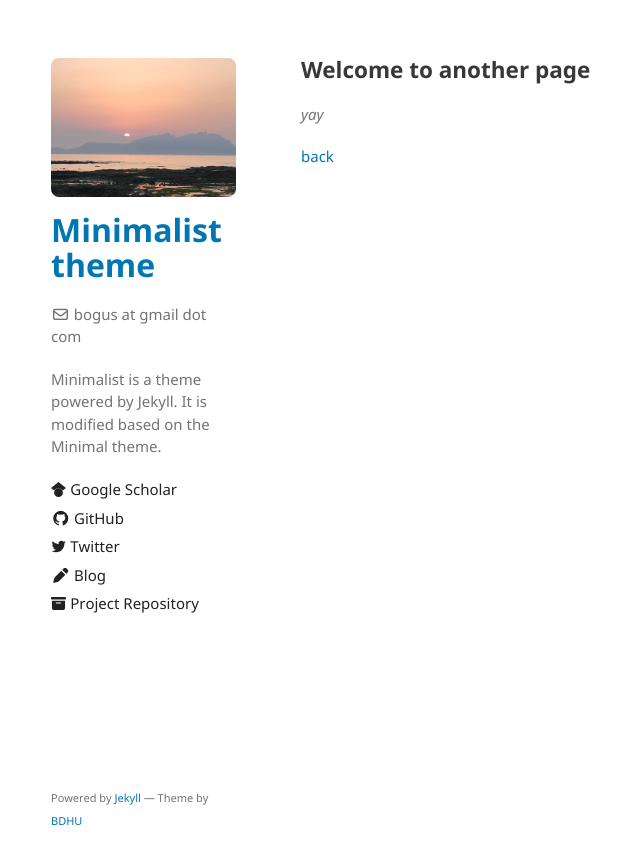
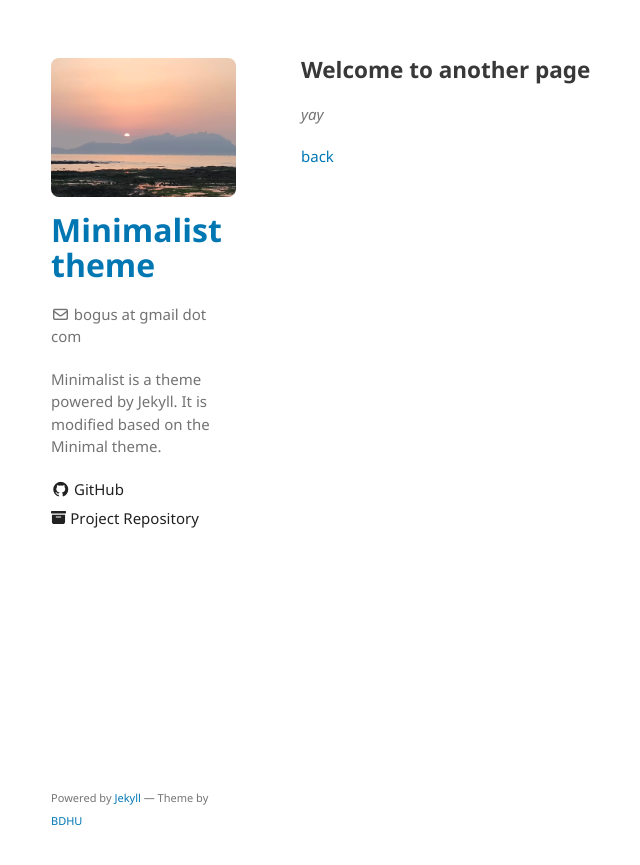
Before and after one commit to 21020007039/lmp.github.io, a Jekyll site: the page built from another-page.md, in a window 1280 px wide. Shown: the top 865 px of the page, without its empty margins (159-799 px from the left). Built offline with Jekyll 4.4.1, drawn with Linux system fonts in a browser that asks for light colours; our own code applies the rules of GitHub Pages for plain Markdown files.

Commit message:
Update _config.yml

```diff
--- a/_config.yml
+++ b/_config.yml
@@ -12,18 +12,9 @@ plugins:
 
 # You can find fonts from https://iconify.design or https://fontawesome.com. Below is just an example illustrating how to use custom icons
 sidebar:
-  - name: Google Scholar
-    icon: <svg xmlns="http://www.w3.org/2000/svg" aria-hidden="true" role="img" style="vertical-align:-0.125em;" width="1em" height="1em" preserveAspectRatio="xMidYMid meet" viewBox="0 0 24 24"><path d="M5.242 13.769L0 9.5L12 0l12 9.5l-5.242 4.269C17.548 11.249 14.978 9.5 12 9.5c-2.977 0-5.548 1.748-6.758 4.269zM12 10a7 7 0 1 0 0 14a7 7 0 0 0 0-14z" fill="currentColor"/></svg>
-    link: https://scholar.google.com/citations?user=zR6afi8AAAAJ
   - name: GitHub
     icon: <i class="fa-brands fa-github"></i>
     link: https://github.com/BDHU
-  - name: Twitter
-    icon: <svg xmlns="http://www.w3.org/2000/svg" aria-hidden="true" role="img" style="vertical-align:-0.125em;" width="1em" height="1em" preserveAspectRatio="xMidYMid meet" viewBox="0 0 24 24"><g fill="none"><path d="M23.643 4.937c-.835.37-1.732.62-2.675.733a4.67 4.67 0 0 0 2.048-2.578a9.3 9.3 0 0 1-2.958 1.13a4.66 4.66 0 0 0-7.938 4.25a13.229 13.229 0 0 1-9.602-4.868c-.4.69-.63 1.49-.63 2.342A4.66 4.66 0 0 0 3.96 9.824a4.647 4.647 0 0 1-2.11-.583v.06a4.66 4.66 0 0 0 3.737 4.568a4.692 4.692 0 0 1-2.104.08a4.661 4.661 0 0 0 4.352 3.234a9.348 9.348 0 0 1-5.786 1.995a9.5 9.5 0 0 1-1.112-.065a13.175 13.175 0 0 0 7.14 2.093c8.57 0 13.255-7.098 13.255-13.254c0-.2-.005-.402-.014-.602a9.47 9.47 0 0 0 2.323-2.41l.002-.003z" fill="currentColor"/></g></svg>
-    link: https://twitter.com/BodunHu
-  - name: Blog
-    icon: <i class="fa-solid fa-pen"></i>
-    link: https://www.bodunhu.com/blog/
   - name: Project Repository
     icon: <svg xmlns="http://www.w3.org/2000/svg" aria-hidden="true" role="img" style="vertical-align:-0.125em;" width="1em" height="1em" preserveAspectRatio="xMidYMid meet" viewBox="0 0 16 16"><g fill="currentColor"><path d="M12.643 15C13.979 15 15 13.845 15 12.5V5H1v7.5C1 13.845 2.021 15 3.357 15h9.286zM5.5 7h5a.5.5 0 0 1 0 1h-5a.5.5 0 0 1 0-1zM.8 1a.8.8 0 0 0-.8.8V3a.8.8 0 0 0 .8.8h14.4A.8.8 0 0 0 16 3V1.8a.8.8 0 0 0-.8-.8H.8z"/></g></svg>
     link: https://github.com/BDHU/minimalist
```
